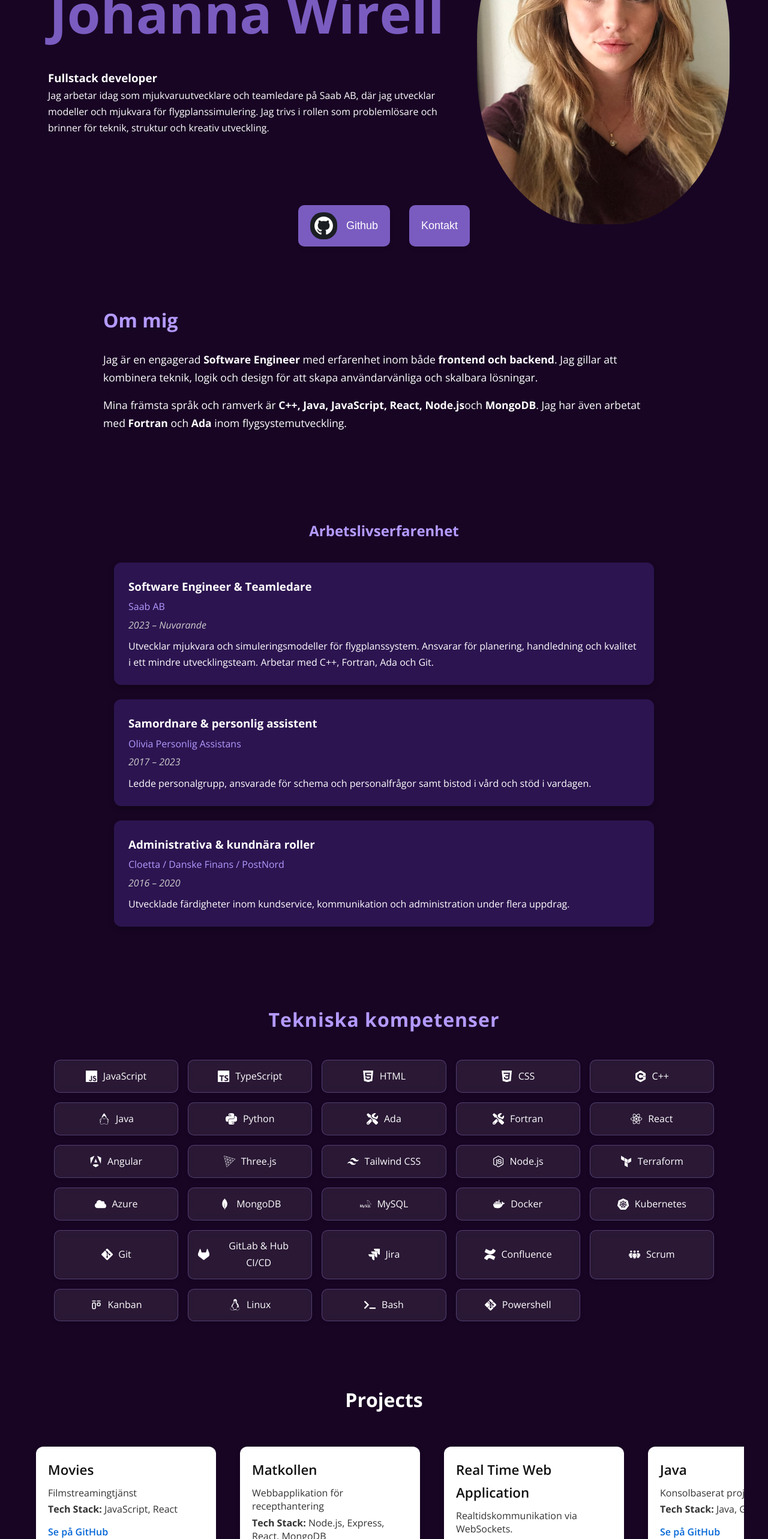
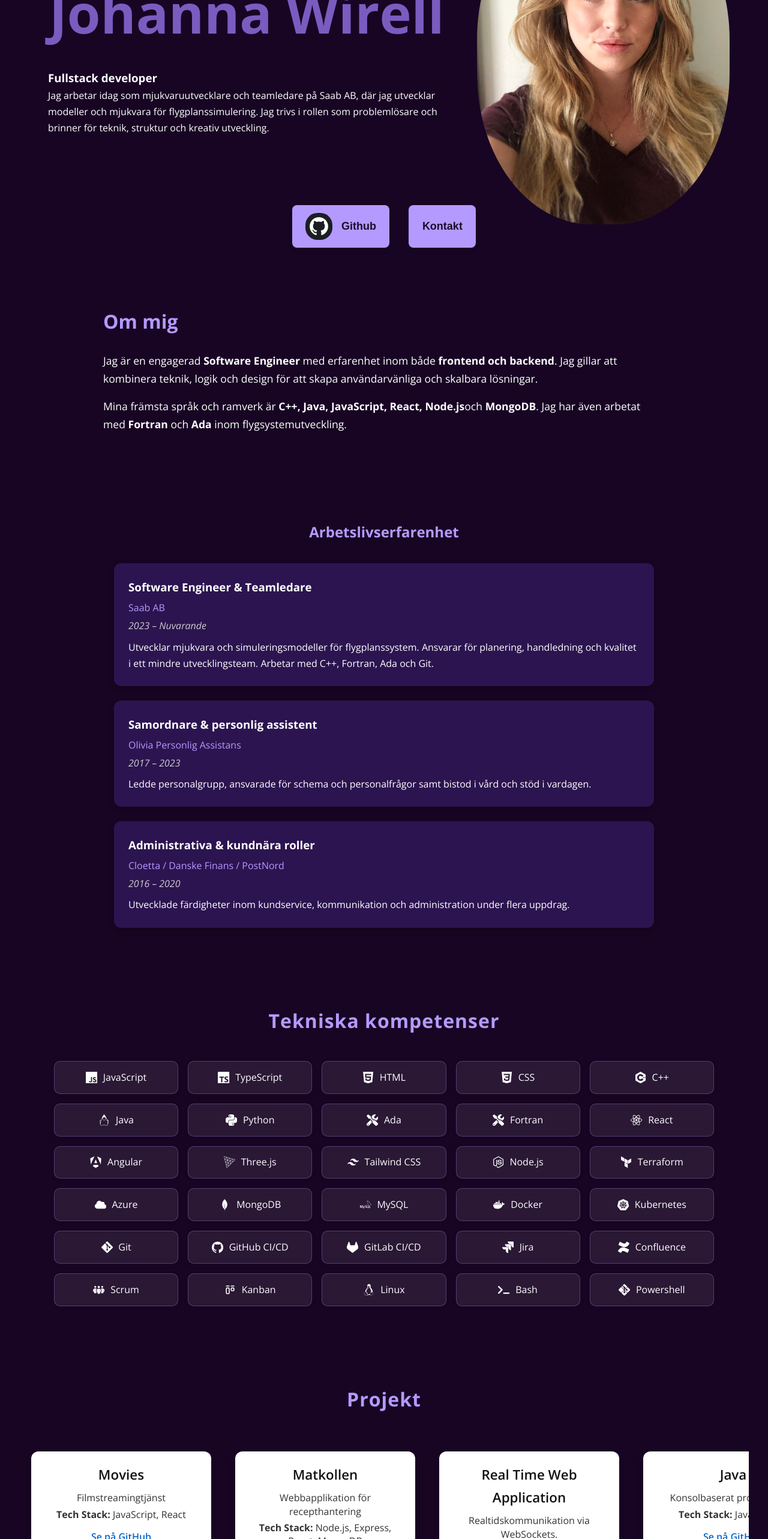
Before and after one commit to johannawirell/Portfolio, a React (Create React App) app: page / in a window 1280 px wide. Shown: the part 234-2800 px from the top of the page at 60% size. Built offline with nearby package versions, Linux system fonts and the light colour scheme.

Commit message:
Update design

```diff
--- a/src/components/contact/Contact.jsx
+++ b/src/components/contact/Contact.jsx
@@ -1,7 +1,15 @@
-import React from 'react'
+// src/components/Contact.jsx
+import React from "react";
+import "./contact.css";
 
 export const Contact = () => {
   return (
-    <div>Contact</div>
-  )
-}
+    <section className="contact-section" id="contact">
+      <h2>Kontakta mig</h2>
+      <p>Jag är öppen för nya möjligheter och samarbeten!</p>
+      <a href="mailto:wirelljohanna@gmail.com" className="contact-btn">
+        📧 Skicka ett mail
+      </a>
+    </section>
+  );
+};
--- a/src/components/contact/contact.css
+++ b/src/components/contact/contact.css
@@ -0,0 +1,32 @@
+.contact-section {
+    background: #1b0d2e;
+    color: #fff;
+    text-align: center;
+    padding: 4rem 2rem;
+  }
+
+  .contact-section h2 {
+    font-size: 2rem;
+    color: #b49aff;
+    margin-bottom: 1rem;
+  }
+
+  .contact-section p {
+    color: #ccc;
+    margin-bottom: 1.5rem;
+  }
+
+  .contact-btn {
+    background: #b49aff;
+    color: #1b0d2e;
+    padding: 0.8rem 1.4rem;
+    border-radius: 8px;
+    text-decoration: none;
+    font-weight: bold;
+    transition: all 0.3s ease;
+  }
+
+  .contact-btn:hover {
+    background: #fff;
+    color: #2c1450;
+  }
--- a/src/components/footer/Footer.jsx
+++ b/src/components/footer/Footer.jsx
@@ -1,9 +1,10 @@
-import React from 'react'
-import './footer.css'
+import React from "react";
+import "./footer.css";
 
 export const Footer = () => {
-
   return (
-    <div>Footer</div>
-  )
-}
+    <footer className="footer">
+      <p>© {new Date().getFullYear()} Johanna Wirell • All rights reserved</p>
+    </footer>
+  );
+};
--- a/src/components/footer/footer.css
+++ b/src/components/footer/footer.css
@@ -0,0 +1,8 @@
+.footer {
+    background: #12021b;
+    color: #b49aff;
+    text-align: center;
+    padding: 1.5rem;
+    font-size: 0.9rem;
+    border-top: 1px solid rgba(180, 154, 255, 0.2);
+  }
--- a/src/components/nav/Nav.jsx
+++ b/src/components/nav/Nav.jsx
@@ -11,11 +11,11 @@ export const Nav = () => {
     <nav className='container-nav'>
       <div className='header-item'>Johanna Wirell</div>
       <div className='nav-links'>
-        <span onClick={() => scrollToSection('about')}>About</span>
-        <span onClick={() => scrollToSection('experience')}>Experience</span>
-        <span onClick={() => scrollToSection('skills')}>Skills</span>
-        <span onClick={() => scrollToSection('portfolio')}>Portfolio</span>
-        <span onClick={() => scrollToSection('contact')}>Contact</span>
+        <span onClick={() => scrollToSection('about')}>Om</span>
+        <span onClick={() => scrollToSection('experience')}>Erfarenheter</span>
+        <span onClick={() => scrollToSection('skills')}>Tekniker</span>
+        <span onClick={() => scrollToSection('portfolio')}>Projekt</span>
+        <span onClick={() => scrollToSection('contact')}>Kontakt</span>
       </div>
     </nav>
   )
--- a/src/components/portfolio/Portfolio.jsx
+++ b/src/components/portfolio/Portfolio.jsx
@@ -35,12 +35,28 @@ export const Portfolio = () => {
       link: "https://github.com/johannawirell/1DV502-a3/tree/main",
       video: "/project-movies/Java.mov",
       details: "Java-projekt med fokus på objektorienterad design, struktur och kodkvalitet."
+    },
+    {
+      title: "x",
+      description: "xx",
+      techStack: "xxx",
+      link: "https://github.com/johannawirell/1DV502-a3/tree/main",
+      video: "x",
+      details: "x."
+    },
+    {
+      title: "x",
+      description: "xx",
+      techStack: "xxx",
+      link: "https://github.com/johannawirell/1DV502-a3/tree/main",
+      video: "x",
+      details: "x."
     }
   ]
 
   return (
     <div className="projects-container">
-      <h2>Projects</h2>
+      <h2>Projekt</h2>
       <div className="projects">
         {projects.map((project, index) => (
           <Project
--- a/src/components/portfolio/portfolio.css
+++ b/src/components/portfolio/portfolio.css
@@ -1,11 +1,15 @@
 .projects-container {
-    padding: 40px;
+    padding: 4rem 2rem;
+    text-align: center;
+    color: #fff;
   }
 
+
   .projects-container h2 {
-    text-align: center;
     font-size: 2rem;
-    margin-bottom: 30px;
+    margin-bottom: 2.5rem;
+    color: #b49aff;
+    letter-spacing: 1px;
   }
 
   .projects {
--- a/src/components/skills/Skills.jsx
+++ b/src/components/skills/Skills.jsx
@@ -19,18 +19,17 @@ import {
   SiDocker,
   SiKubernetes,
   SiGit,
+  SiGithub,
   SiGitlab,
   SiJira,
   SiConfluence,
   SiLinux,
   SiGitforwindows
 } from "react-icons/si";
-
 import { FaTools, FaCloud, FaTerminal } from "react-icons/fa";
 import { FaPeopleGroup } from "react-icons/fa6";
 import { TbLayoutKanban } from "react-icons/tb";
 
-// import {SiMicrosoftazure} from '@meronex/icons/si/SiMicrosoftazure';
 export const Skills = () => {
   const skills = [
     { name: "JavaScript", icon: <SiJavascript /> },
@@ -54,7 +53,8 @@ export const Skills = () => {
     { name: "Docker", icon: <SiDocker /> },
     { name: "Kubernetes", icon: <SiKubernetes /> },
     { name: "Git", icon: <SiGit /> },
-    { name: "GitLab & Hub CI/CD", icon: <SiGitlab /> },
+    { name: "GitHub CI/CD", icon: <SiGithub /> },
+    { name: "GitLab CI/CD", icon: <SiGitlab /> },
     { name: "Jira", icon: <SiJira /> },
     { name: "Confluence", icon: <SiConfluence /> },
     { name: "Scrum", icon: <FaPeopleGroup /> },
```
